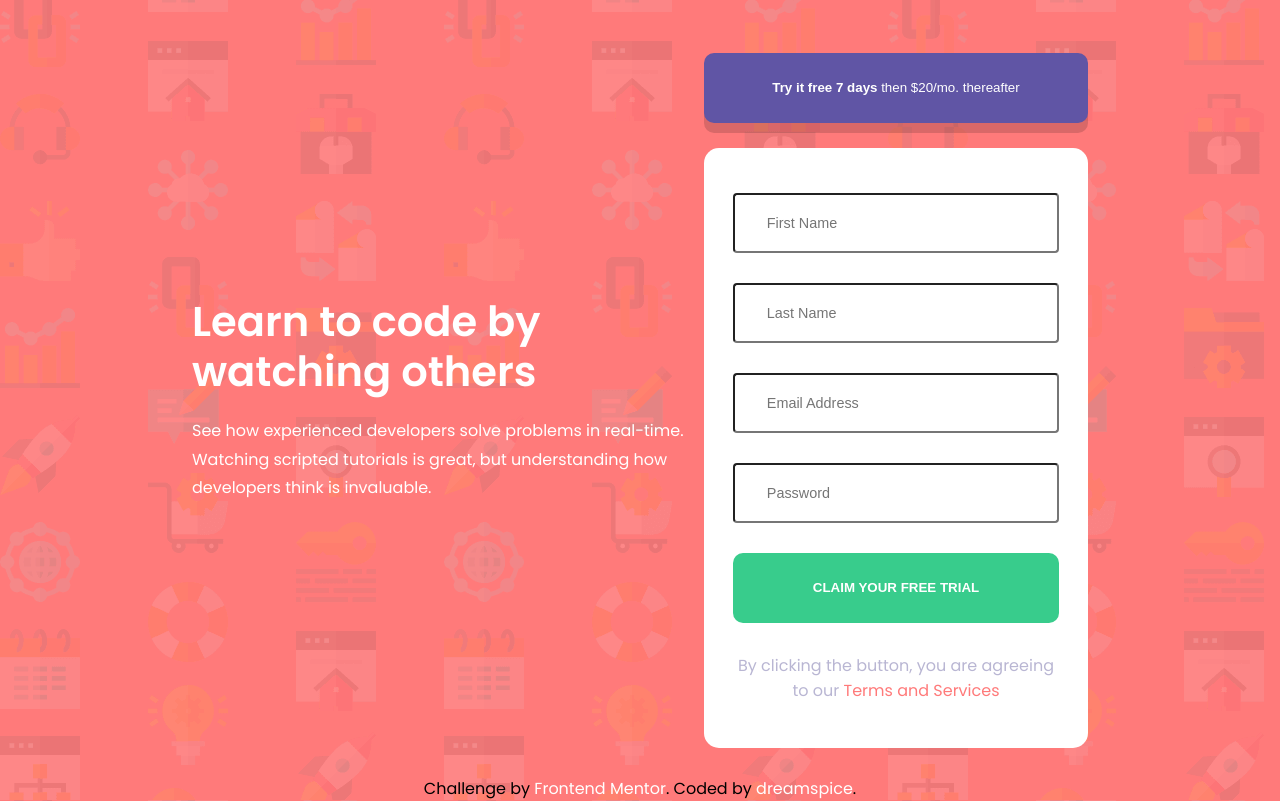
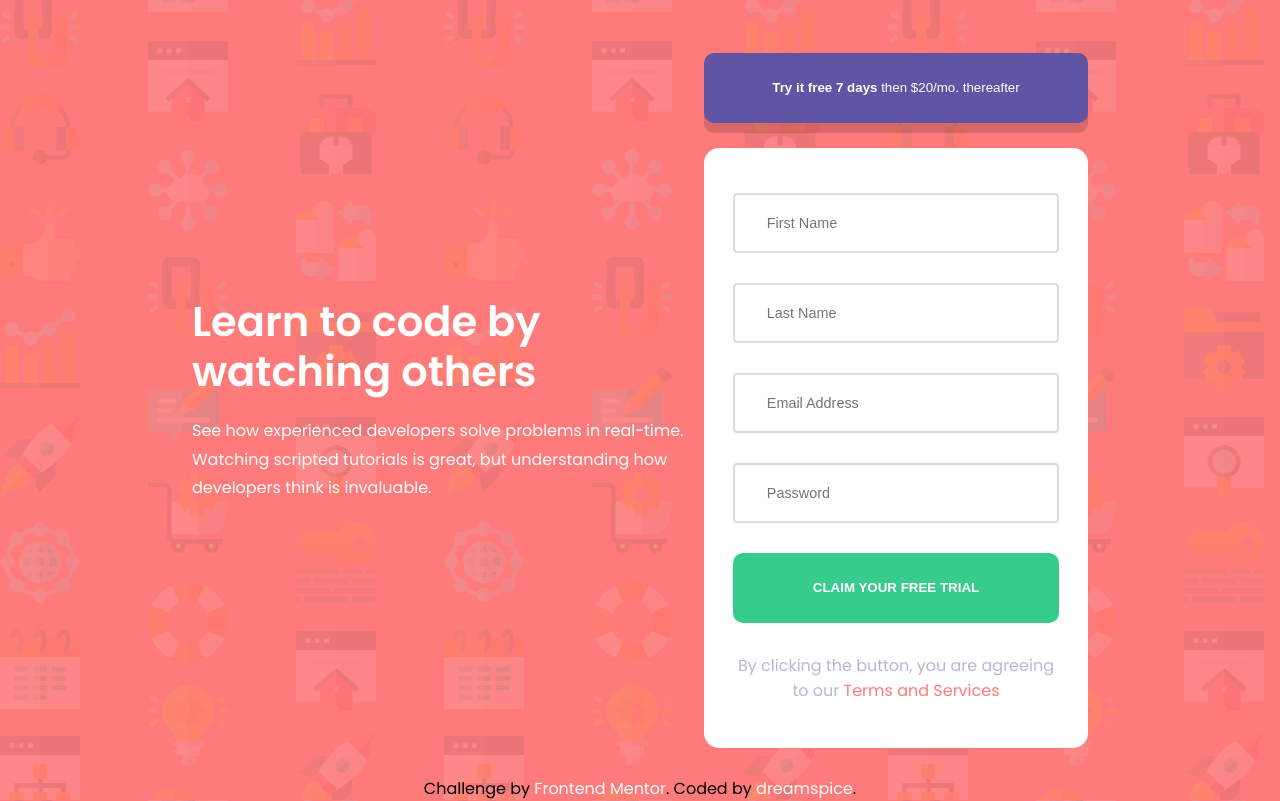
Before and after one commit to dreamspice/intro-component-with-signup, a plain HTML site: page index.html in a window 1280 px wide. Drawn offline with Linux system fonts and the light colour scheme.

Commit message:
Update main.css

```diff
--- a/main.css
+++ b/main.css
@@ -114,7 +114,7 @@ body {
 }
 
 .right-side input {
-  border: border: 2px solid #DCDCDC;
+  border: 2px solid #DCDCDC;
   border-radius: 2px;
   width: 100%;
   height: 60px;
```
